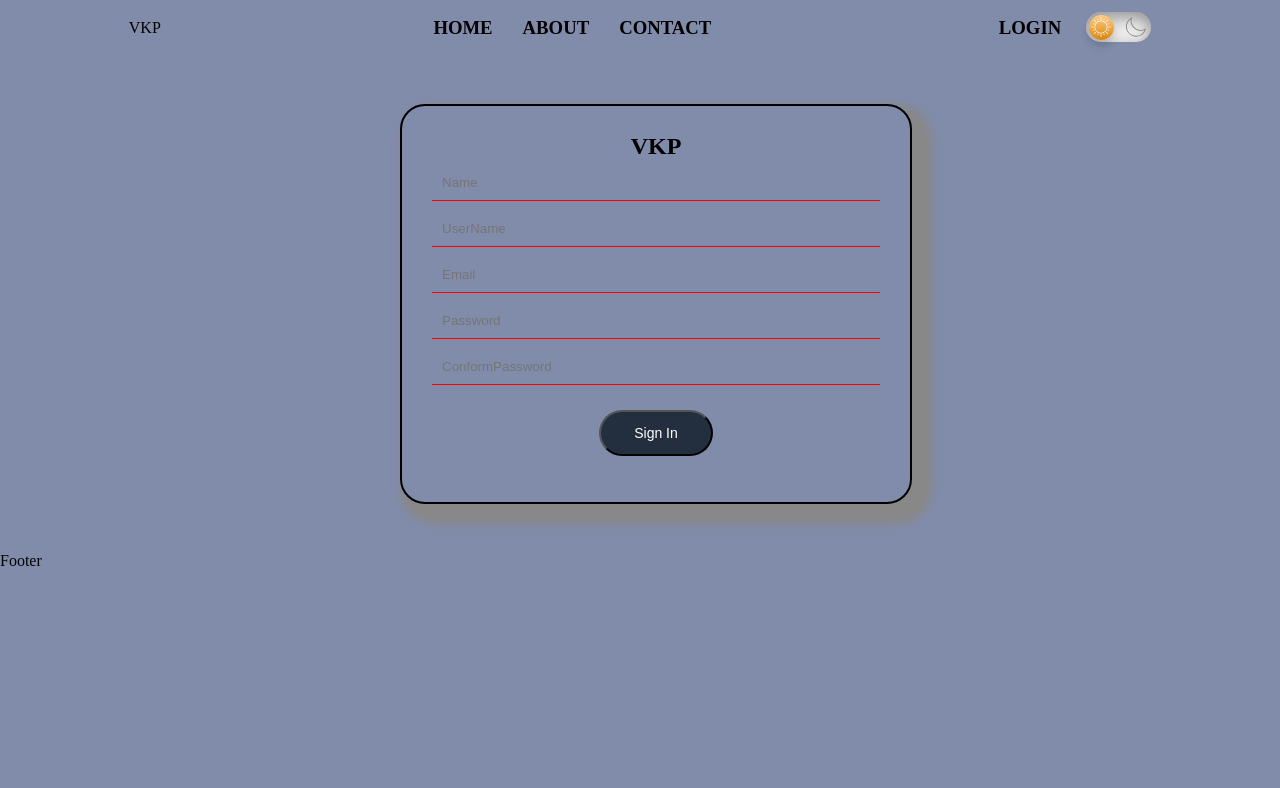
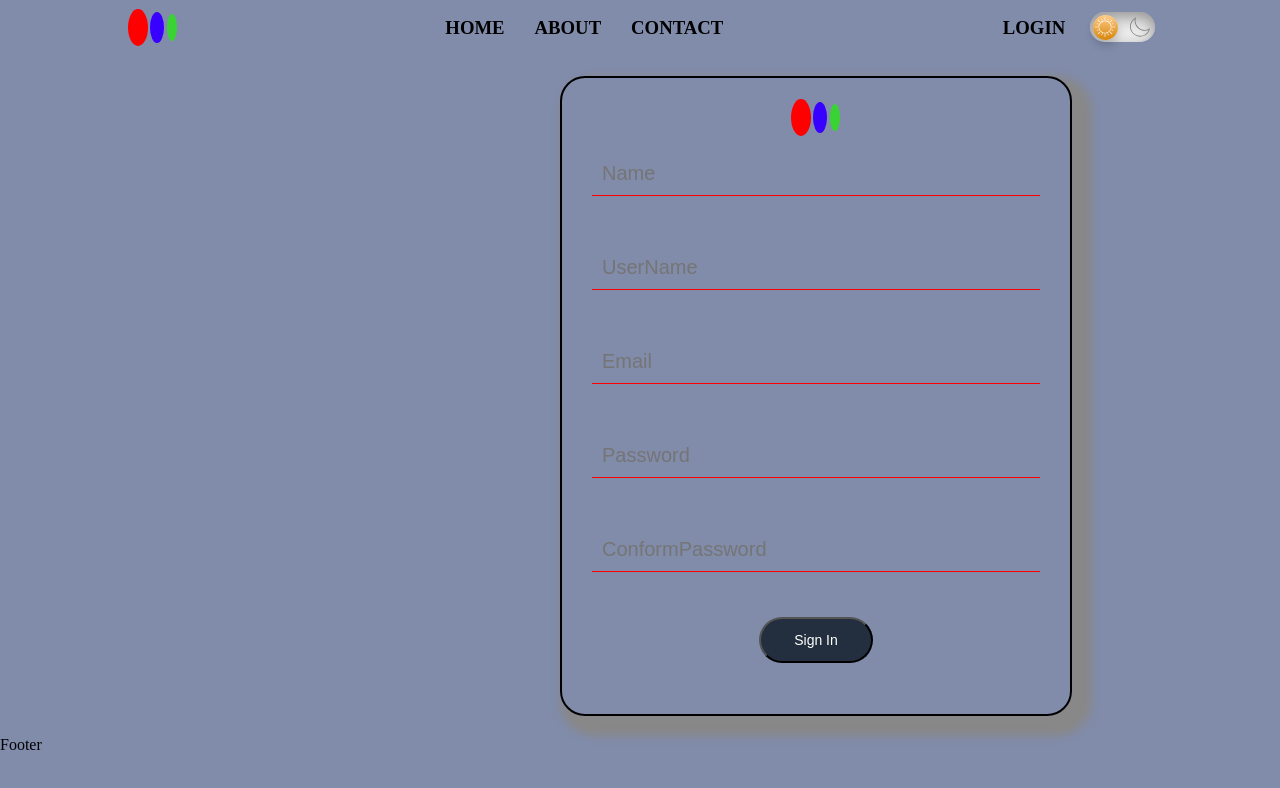
Before and after one commit to vkp3012/profile, a React (Create React App) app in the folder client/: page /signin in a window 1280 px wide. Shown: the top 788 px of the page. Built offline with nearby package versions, Linux system fonts and the light colour scheme; the HTML template or start-up script is replaced by a standard one.

Commit message:
logo and all login form is done

```diff
--- a/client/src/App.css
+++ b/client/src/App.css
@@ -56,6 +56,28 @@ header>div{
 header>div>h3{
   padding: 0 15px;
   text-transform: uppercase;
+}
+
+.logo-1 {
+  display: flex;
+  flex-direction: row;
+  margin: 0 2px;
+}
+
+.logo>span{
+  border: 10px solid red;
+  border-radius: 50%;
+  margin: 0 1px;
+}
+
+.logo>span~span{
+  border: 7px solid rgb(55, 0, 255);
+}
+
+.logo1>span{
+  border: 5px solid rgb(57, 211, 52);
+  border-radius: 50%;
+  margin: 0 2px;
 }
 
 /* header part is done */
@@ -154,10 +176,10 @@ header>div>h3{
   align-items: center;
   justify-content: center;
   flex-direction: column;
-  margin: 3rem 25rem;
+  margin: 3rem 35rem;
   padding:30px;
   border-radius: 25px;
-  height: 300px;
+  height: 420px;
   border: 2px solid black;
   width: 40%;
   box-shadow:3px 3px 2px 2px #888888;
@@ -165,33 +187,38 @@ header>div>h3{
 
 input[type="text"]{
   background-color: transparent;
-  margin: 5px 100px;
+  margin: 25px 100px;
   padding: 10px;
   width: 100%;
   outline: none;
   border: none;
   border-bottom: 1px solid red;
-  /* color: #131921; */
+  font-size: 20px;
+  fill: none;
 }
 
 input[type="password"]{
   background-color: transparent;
-  margin: 5px 100px;
+  fill: none;
+  margin: 25px 100px;
   padding: 10px;
   width: 100%;
   outline: none;
   border: none;
   border-bottom: 1px solid red;
+  font-size: 20px;
 }
 
 input[type="email"]{
   background-color: transparent;
-  margin: 5px 100px;
+  margin: 25px 100px;
   padding: 10px;
   width: 100%;
   outline: none;
   border: none;
   border-bottom: 1px solid red;
+  font-size: 20px;
+  fill: none;
 }
 
 /* login part end here  */
@@ -203,10 +230,10 @@ input[type="email"]{
   align-items: center;
   justify-content: center;
   flex-direction: column;
-  margin: 3rem 25rem;
+  margin: 20px 35rem;
   padding:30px;
   border-radius: 25px;
-  height: 400px;
+  height: 640px;
   border: 2px solid black;
   width: 40%;
   box-shadow:10px 10px 8px 10px #888888;
@@ -220,11 +247,11 @@ input[type="email"]{
   align-items: center;
   justify-content: center;
   flex-direction: column;
-  margin: 3rem 25rem;
-  padding:30px;
+  margin: 3rem 35rem;
+  padding:22px 35px;
   border-radius: 25px;
-  height: 175px;
+  height: 250px;
   border: 2px solid black;
   width: 40%;
-  box-shadow:5px 10px inherit;
+  box-shadow:10px 10px 8px 10px #888888;
 }
--- a/client/src/componentes/ForgetPassword.js
+++ b/client/src/componentes/ForgetPassword.js
@@ -1,12 +1,14 @@
 import React from 'react'
 import Meta from './Meta'
-
+import Logo from './Logo'
 const ForgetPassword = () => {
   return (
     <>
     <Meta title = {"Forget Password"} />
     <form class='forgetPassword-form'>
-        <h2>VKP</h2>
+      <div>
+        <Logo/>
+      </div>
         <input type="email" placeholder='Email'/>
         <div>
             <button className='button'>Send Mail</button>
--- a/client/src/componentes/Header.js
+++ b/client/src/componentes/Header.js
@@ -1,12 +1,13 @@
 import React from 'react'
 import { Link } from "react-router-dom";
 import DarkMode from './DarkMode';
+import Logo from './Logo';
 
 const Header = () => {
     return (
         <>
             <header className='header'>
-                <div>VKP</div>
+                <Logo/>
                 <div>
                     <h3>
                         <Link
--- a/client/src/componentes/Login.js
+++ b/client/src/componentes/Login.js
@@ -1,7 +1,7 @@
 import React from 'react'
 import Meta from './Meta'
 import { Link } from "react-router-dom"
-
+import Logo from './Logo'
 const Login = () => {
 
 
@@ -9,7 +9,7 @@ const Login = () => {
         <>
             <Meta title = {"Login"} />
             <form class='login-form'>
-                <h2>VKP</h2>
+                <Logo/>
                 <input type="text" placeholder='UserName or Email'/>
                 <input type="password" placeholder='Password'/>
                 <div>
--- /dev/null
+++ b/client/src/componentes/Logo.js
@@ -0,0 +1,17 @@
+import React from 'react'
+
+const Logo = () => {
+    return (
+        <div className='logo-1'>
+            <div className='logo'>
+                <span></span>
+                <span></span>
+            </div>
+            <div className='logo1'>
+                <span></span>
+            </div>
+        </div>
+    )
+}
+
+export default Logo
--- a/client/src/componentes/Signin.js
+++ b/client/src/componentes/Signin.js
@@ -1,12 +1,13 @@
 import React from 'react'
 import Meta from './Meta'
+import Logo from './Logo'
 
 const Signin = () => {
     return (
         <>
         <Meta title = {"Sign In"} />
         <form class='signin-form'>
-            <h2>VKP</h2>
+            <Logo/>
             <input type="text" placeholder='Name'/>
             <input type="text" placeholder='UserName'/>
             <input type="email" placeholder='Email'/>
```
